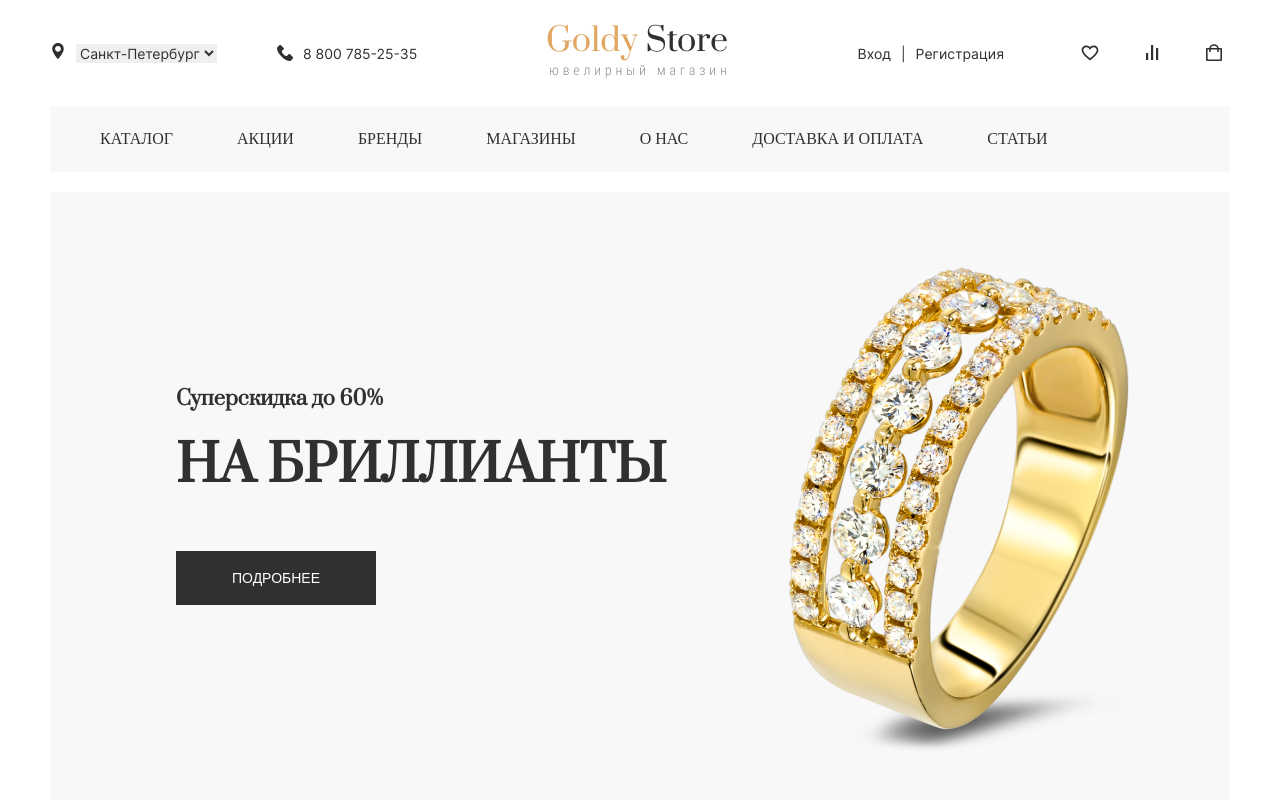
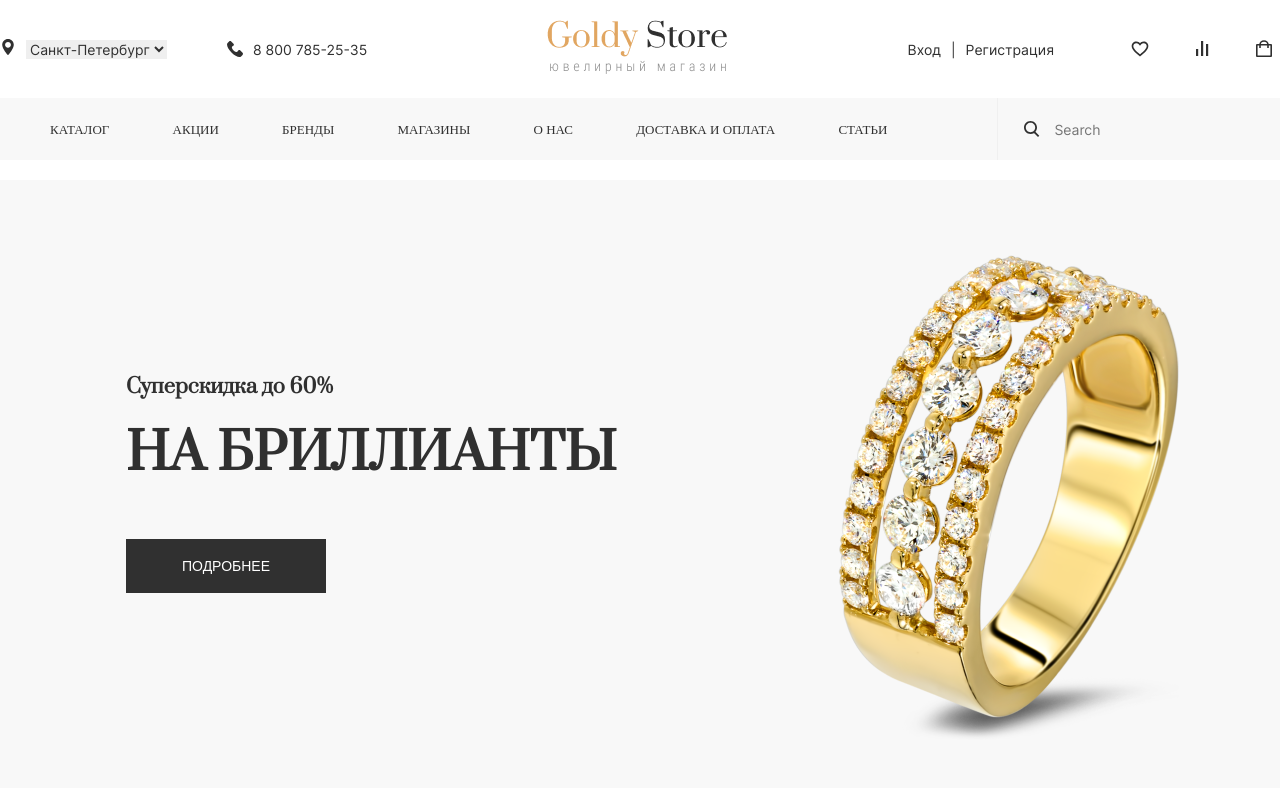
Before and after one commit to KachmaZ/vkrayt, a website: page index.html in a window 1280 px wide. Shown: the top 800 px of the page. Drawn offline with Linux system fonts and the light colour scheme; files whose address does not match are found by name.

Commit message:
Styles and rounded btns

```diff
--- a/index.html
+++ b/index.html
@@ -75,7 +75,7 @@
     </div>
     <div class="header-nav container">
         <div class="header-nav_wrapper">
-            <nav class="nav">
+            <nav class="nav mr-7">
                 <a href="" class="nav_link mr-sm-10">
                     КАТАЛОГ
                 </a>
@@ -98,24 +98,31 @@
                     СТАТЬИ
                 </a>
             </nav>
-            <div class="search"></div>
+            <form class="search">
+                <svg class="mr-4" width="20" height="20" viewBox="0 0 20 20" fill="none" xmlns="http://www.w3.org/2000/svg">
+                    <path fill-rule="evenodd" clip-rule="evenodd" d="M13.2 8.5C13.2 11.0957 11.0957 13.2 8.5 13.2C5.90426 13.2 3.8 11.0957 3.8 8.5C3.8 5.90426 5.90426 3.8 8.5 3.8C11.0957 3.8 13.2 5.90426 13.2 8.5ZM12.062 13.938C11.039 14.6094 9.81512 15 8.5 15C4.91015 15 2 12.0899 2 8.5C2 4.91015 4.91015 2 8.5 2C12.0899 2 15 4.91015 15 8.5C15 10.1561 14.3806 11.6676 13.3609 12.8153L17.2728 16.7272L16 18L12 14L12.062 13.938Z" fill="#303030"/>
+                </svg>
+                <input class="text-1" type="search" name="" id="" placeholder="Search">
+            </form>
         </div>
     </div>
     <main class="container">
         <section class="pt-6 mb-lg-12">
             <div class="intro" id="slider-intro">
                 <div class="intro-content slider_content">
-                    <div class="intro-content_desc">
-                        <div class="desc">
-                            <h4 class="h-lg-4 mb-lg-8">Суперскидка до 60%</h4>
+                    <div class="intro-slide slider_slide">
+                        <div class="intro-slide_desc">
+                            <div class="desc pt-9 pt-lg-0">
+                                <h4 class="h-4 mb-5 mb-lg-8">Суперскидка до 60%</h4>
                                 <h1 class="h-lg-1 mb-lg-10">НА БРИЛЛИАНТЫ</h1>
                                 <div class="desc_button-wrapper">
                                     <button class="btn-1">ПОДРОБНЕЕ</button>
                                 </div>
                             </div>
                         </div>
-                    <div class="intro-content_img">
+                        <div class="intro-slide_img">
                             <img src="assets/images/goldRing.png" alt="" srcset="">
+                        </div>
                     </div>
                 </div>
                 <div class="slider_left"></div>
@@ -169,15 +176,29 @@
         </section>
 
         <section class="mb-lg-12">
-            <h2 class="h-lg-2">Распродажа</h2>
+            <div class="sale">
+                <h2 class="h-lg-2 mb-7">Распродажа</h2>
+                <div class="sale_head">
+                    <div class="buttons">
+                        <button class="rounded-btn active mr-2">Кольца</button>
+                        <button class="rounded-btn mr-2">Серьги</button>
+                        <button class="rounded-btn mr-2">Браслеты</button>
+                        <button class="rounded-btn mr-2">Часы</button>
+                    </div>
+                </div>
+            </div>
         </section>
 
         <section class="mb-lg-12">
+            <div class="daily">
                 <h2 class="h-lg-2">Товар дня</h2>
+            </div>
         </section>
 
         <section class="mb-lg-12">
+            <div class="articles">
                 <h2 class="h-lg-2">Статьи</h2>
+            </div>
         </section>
     </main>
 </body>
--- a/styles/_main.scss
+++ b/styles/_main.scss
@@ -3,10 +3,12 @@
 @import '_typography';
 @import '_variables';
 
+@import 'components/header';
+@import 'components/intro';
 @import 'components/button';
-@import 'components/intro';
 @import 'components/popular';
-@import 'components/header';
+@import 'components/roundedButton';
+@import 'components/sale';
 
 * {
     margin: 0;
@@ -23,27 +25,15 @@
     max-width: 576px;
 
     @include respond-above(sm) {
-        max-width: 768px;
-        padding: 0 50px;
+        max-width: 700px;
+        // padding: 0 50px;
     }
 
     @include respond-above(md) {
-        max-width: 992px;
-    }
-
-    @include respond-above(lg) {
-        max-width: 1280px;
+        max-width: 1200px;
     }
 
     @include respond-above(xl) {
-        max-width: 1380px;
-    }
-
-    @include respond-above(wxp) {
-        max-width: 1560px;
-    }
-
-    @include respond-above(wxpp) {
-        max-width: 1920px;
+        max-width: 1300px;
     }
 }
--- a/styles/components/_header.scss
+++ b/styles/components/_header.scss
@@ -1,5 +1,5 @@
 .header-ui {
-    padding: 24px 0 !important;
+    padding: 20px 0 !important;
 
     display: flex;
     justify-content: space-between;
@@ -63,13 +63,23 @@
 
     &_wrapper {
         width: 100%;
-        padding: 24px 50px;
+
+        display: flex;
+
         background-color: $light;
 
     }
 
     .nav {
+        padding: 22px 110px 22px 50px;
+
+        border-right: 1px solid $greyTransparent;
+
         &_link {
+            font-family: Intro;
+            font-size: 13px;
+            font-weight: 500;
+
             transition: opacity ease-in 100ms;
 
             &:hover {
@@ -77,4 +87,14 @@
             }
         }
     }
+
+    .search {
+        display: flex;
+        align-items: center;
+
+        input[type="search"] {
+            background-color: $light;
+            border: none;
+        }
+    }
 }
--- a/styles/components/_intro.scss
+++ b/styles/components/_intro.scss
@@ -1,11 +1,13 @@
 .intro {
-    height: calc(100vh - 192px);
-
     &-content {
         height: 100%;
-        padding-left: 126px;
+    }
+
+    &-slide {
+        height: 100%;
 
         display: flex;
+        flex-direction: column;
         justify-content: space-between;
         align-items: center;
 
@@ -21,13 +23,27 @@
 
         &_img {
             height: 100%;
-
-            display: flex;
-            align-items: center;
-
+            max-height: 548px;
             img {
                 height: 100%;
-                max-height: 548px;
+            }
+        }
+    }
+
+    @include respond-above(sm) {
+
+    }
+
+    @include respond-above(lg) {
+        height: calc(100vh - 192px);
+
+        &-slide {
+            padding-left: 126px;
+            flex-direction: row;
+
+            &_img {
+                display: flex;
+                align-items: center;
             }
         }
     }
--- /dev/null
+++ b/styles/components/_roundedButton.scss
@@ -0,0 +1,24 @@
+.rounded-btn {
+    width: auto;
+    height: auto;
+    padding: 13px 30px;
+
+    font-family: Inter;
+    font-size: 14px;
+    font-weight: 400;
+
+    background-color: $greyTransparent;
+    border-radius: 21px;
+
+    transition: background-color ease-in 100ms;
+
+    &:hover {
+        background-color: $greyLight;
+    }
+
+    &.active {
+        color: $white;
+
+        background-color: $greyDark;
+    }
+}
```
Also changed, not shown: assets/icons/search-icon.svg (added), styles/components/_sale.scss (added), styles/style.css. Lines whose indentation alone changed are shown as unchanged.
